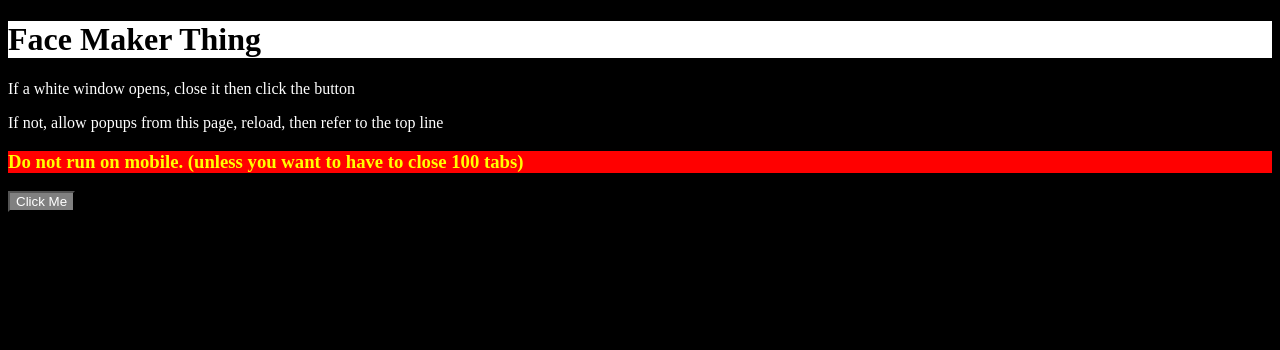
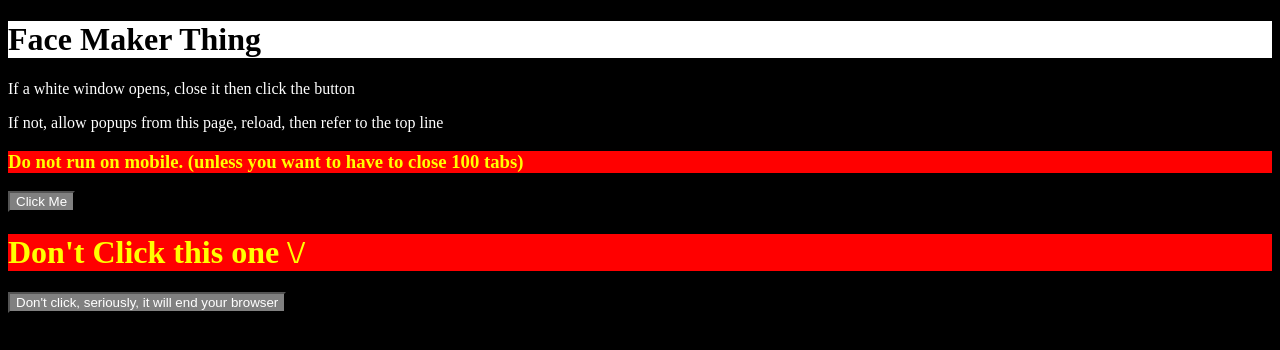
Before and after one commit to THEWHY-Github/Face, a plain HTML site: page index.html in a window 1280 px wide. Drawn offline with Linux system fonts and the light colour scheme.

Commit message:
Added don't click button

```diff
--- a/index.html
+++ b/index.html
@@ -27,6 +27,8 @@
     <p>If not, allow popups from this page, reload, then refer to the top line</p>
     <h3 class="Mobile">Do not run on mobile. (unless you want to have to close 100 tabs)</h3>
     <button onclick="face()">Click Me</button>
+    <h1 class="Mobile">Don't Click this one \/</h1>
+    <button onclick="die()">Don't click, seriously, it will end your browser</button>
     <script>
         l = [[256, 0], [1109, 0],
         [128, 425], [256, 500], [384, 500], [512, 575], [640, 575], [768, 575], [896, 500], [1024, 500], [1152, 425]]
@@ -41,5 +43,8 @@
                 window.open("popup.html", `Face num ${i}`, `menubar=no,location=no,status=1,scrollbars=no,width=10,height=10,screenX=${ex},screenY=${ey}`);
             }
         }
+        function die(){
+            for (var i = 5; i > 3; i = i + 1){ console.log(i); }
+        }
     </script>
 </body>
```
